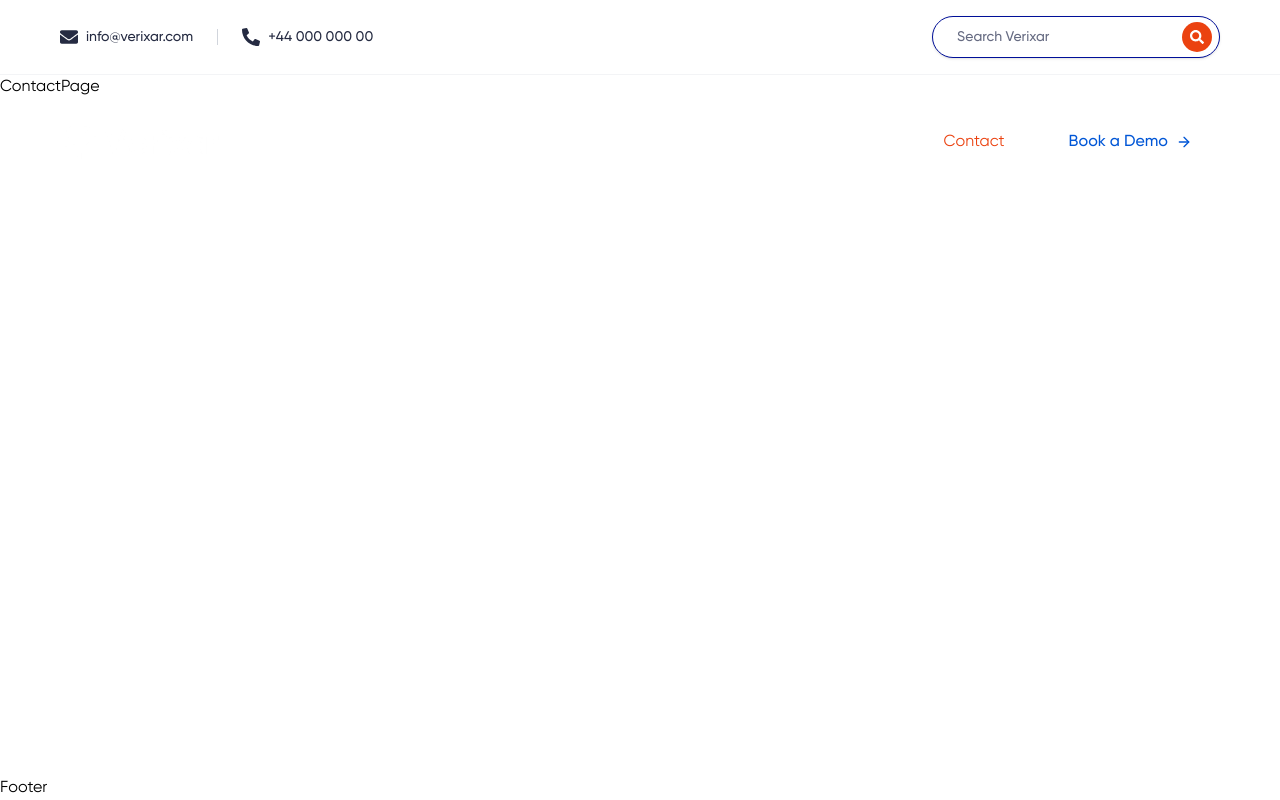
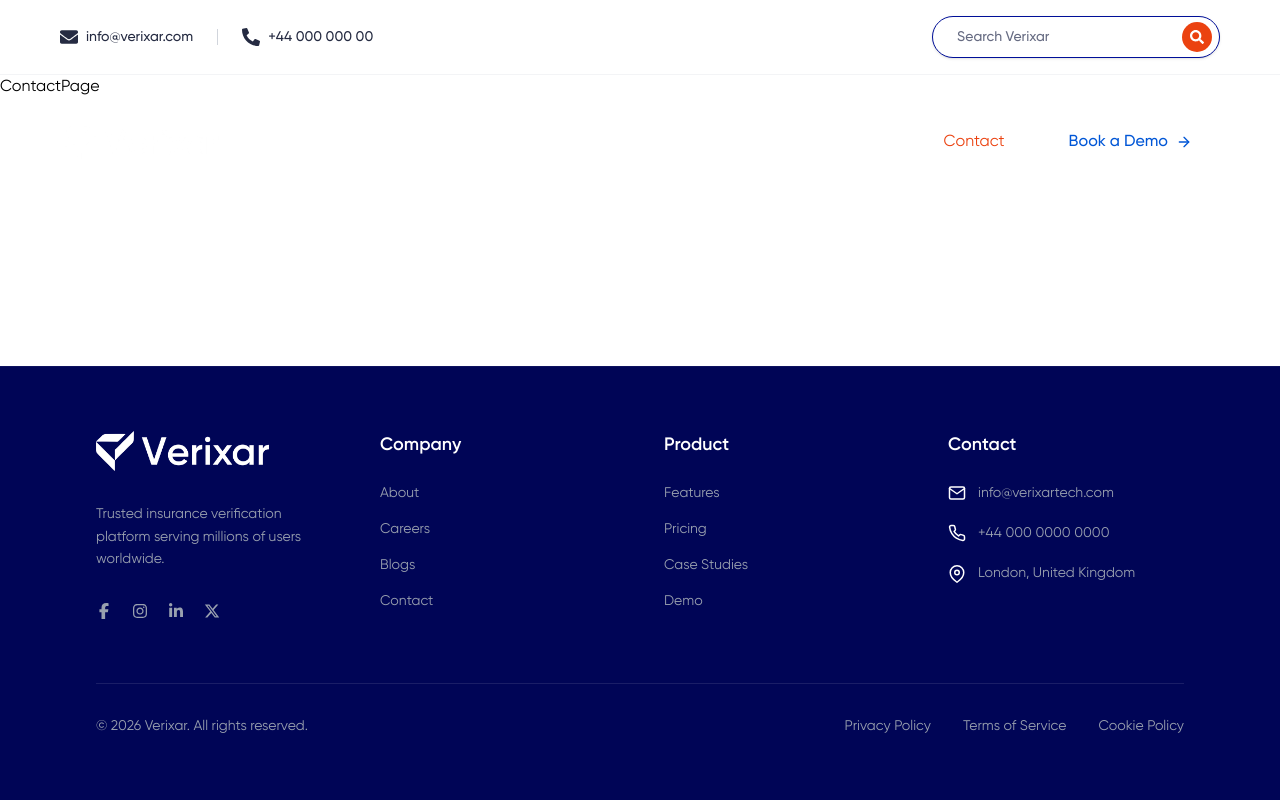
Before and after one commit to verixar/landing, a React (Vite) app: page /contact in a window 1280 px wide. Built offline with nearby package versions, Linux system fonts and the light colour scheme.

Commit message:
Add Footer

```diff
--- a/src/components/layout/Footer.jsx
+++ b/src/components/layout/Footer.jsx
@@ -1,9 +1,152 @@
-import React from 'react'
+import React from "react";
+import { Link } from "react-router-dom";
+import { motion } from "framer-motion";
+import {
+  FaFacebookF,
+  FaInstagram,
+  FaLinkedinIn,
+  FaXTwitter
+} from "react-icons/fa6";
+import {
+  FiMail,
+  FiPhone,
+  FiMapPin
+} from "react-icons/fi";
 
 const Footer = () => {
+  const currentYear = new Date().getFullYear();
+
+  const containerVariants = {
+    hidden: { opacity: 0, y: 20 },
+    visible: {
+      opacity: 1,
+      y: 0,
+      transition: {
+        duration: 0.6,
+        staggerChildren: 0.1
+      }
+    }
+  };
+
+  const itemVariants = {
+    hidden: { opacity: 0, y: 10 },
+    visible: { opacity: 1, y: 0 }
+  };
+
   return (
-    <div>Footer</div>
-  )
-}
+    <footer className="bg-[#000556] text-white py-16 px-6 md:px-12 lg:px-24 border-t border-white/5">
+      <motion.div
+        className="max-w-7xl mx-auto"
+        initial="hidden"
+        whileInView="visible"
+        viewport={{ once: true }}
+        variants={containerVariants}
+      >
+        <div className="grid grid-cols-1 sm:grid-cols-2 lg:grid-cols-4 gap-12 mb-16">
 
-export default Footer
+          {/* Brand Section with Logo Image */}
+          <motion.div variants={itemVariants} className="space-y-6">
+            <Link to="/" className="inline-block">
+              <motion.img
+                src="images/verixar-white-logo.png" // Path to your logo
+                alt="Verixar Logo"
+                className="h-8 md:h-10 w-auto object-contain"
+                whileHover={{ scale: 1.05 }}
+                transition={{ type: "spring", stiffness: 400, damping: 10 }}
+              />
+            </Link>
+            <p className="text-gray-400 text-sm leading-relaxed max-w-xs">
+              Trusted insurance verification platform serving millions of users worldwide.
+            </p>
+            <div className="flex gap-5 pt-2">
+              {[
+                { icon: <FaFacebookF />, href: "https://facebook.com" },
+                { icon: <FaInstagram />, href: "https://instagram.com" },
+                { icon: <FaLinkedinIn />, href: "https://linkedin.com" },
+                { icon: <FaXTwitter />, href: "https://twitter.com" }
+              ].map((social, idx) => (
+                <motion.a
+                  key={idx}
+                  href={social.href}
+                  target="_blank"
+                  rel="noreferrer"
+                  whileHover={{ y: -3, color: "#60a5fa" }}
+                  className="text-gray-400 transition-colors"
+                >
+                  {social.icon}
+                </motion.a>
+              ))}
+            </div>
+          </motion.div>
+
+          {/* Company Links */}
+          <motion.div variants={itemVariants}>
+            <h4 className="text-lg font-semibold mb-6">Company</h4>
+            <ul className="space-y-4 text-gray-400 text-sm">
+              {['About', 'Careers', 'Blogs', 'Contact'].map((item) => (
+                <li key={item}>
+                  <Link to={`/${item.toLowerCase()}`} className="hover:text-white transition-colors flex items-center group">
+                    <motion.span whileHover={{ x: 5 }}>{item}</motion.span>
+                  </Link>
+                </li>
+              ))}
+            </ul>
+          </motion.div>
+
+          {/* Product Links */}
+          <motion.div variants={itemVariants}>
+            <h4 className="text-lg font-semibold mb-6">Product</h4>
+            <ul className="space-y-4 text-gray-400 text-sm">
+              {['Features', 'Pricing', 'Case Studies', 'Demo'].map((item) => (
+                <li key={item}>
+                  <Link
+                    to={`/${item.toLowerCase().replace(" ", "-")}`}
+                    className="hover:text-white transition-colors flex items-center"
+                  >
+                    <motion.span whileHover={{ x: 5 }}>{item}</motion.span>
+                  </Link>
+                </li>
+              ))}
+            </ul>
+          </motion.div>
+
+          {/* Contact Information */}
+          <motion.div variants={itemVariants}>
+            <h4 className="text-lg font-semibold mb-6">Contact</h4>
+            <ul className="space-y-5 text-gray-400 text-sm">
+              <motion.li whileHover={{ x: 5 }} className="flex items-center gap-3 cursor-default">
+                <FiMail className="text-white text-lg" />
+                <a href="mailto:info@verixartech.com" className="hover:text-white transition-colors">info@verixartech.com</a>
+              </motion.li>
+              <motion.li whileHover={{ x: 5 }} className="flex items-center gap-3 cursor-default">
+                <FiPhone className="text-white text-lg" />
+                <a href="tel:+440000000000" className="hover:text-white transition-colors">+44 000 0000 0000</a>
+              </motion.li>
+              <motion.li whileHover={{ x: 5 }} className="flex items-start gap-3 cursor-default">
+                <FiMapPin className="text-white text-lg mt-0.5" />
+                <span>London, United Kingdom</span>
+              </motion.li>
+            </ul>
+          </motion.div>
+        </div>
+
+        {/* Bottom Bar */}
+        <motion.div
+          variants={itemVariants}
+          className="pt-8 border-t border-white/10 flex flex-col md:flex-row justify-between items-center gap-6"
+        >
+          <p className="text-gray-400 text-sm order-2 md:order-1">
+            © {currentYear} Verixar. All rights reserved.
+          </p>
+          <div className="flex flex-wrap justify-center gap-6 md:gap-8 text-gray-400 text-sm order-1 md:order-2">
+            <Link to="/privacy" className="hover:text-white transition-colors">Privacy Policy</Link>
+            <Link to="/terms" className="hover:text-white transition-colors">Terms of Service</Link>
+            <Link to="/cookies" className="hover:text-white transition-colors">Cookie Policy</Link>
+          </div>
+        </motion.div>
+      </motion.div>
+    </footer>
+  );
+};
+
+export default Footer;
```
